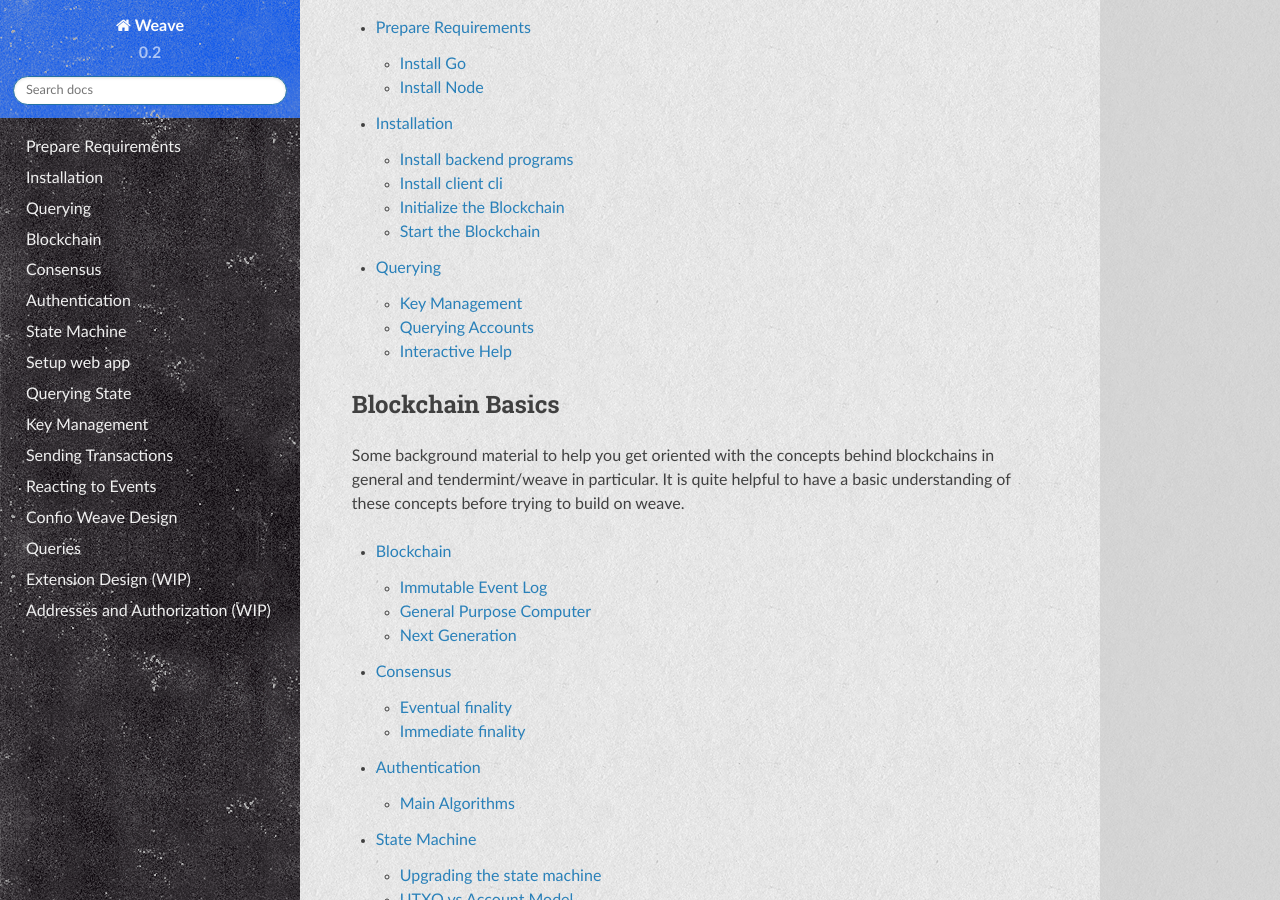
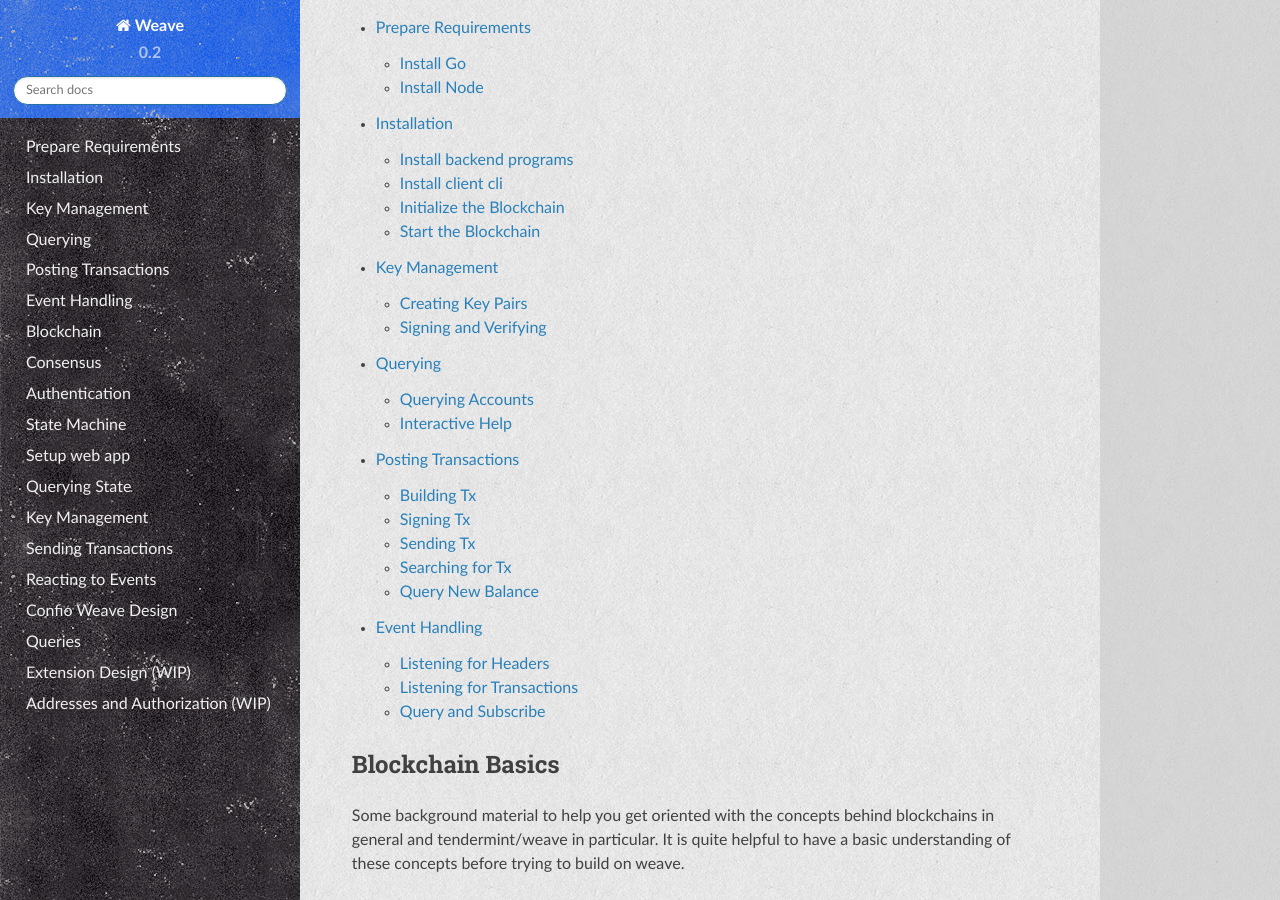
Before and after one commit to iov-one/weave, a Sphinx documentation site: the page built from docs/index.rst, in a window 1280 px wide and 900 px high, scrolled down 441 px. Built offline with Sphinx 7.4.7 and the Read the Docs theme 2.0.0, drawn with Linux system fonts in a browser that asks for light colours; formulas are drawn with MathJax 3; some of the changed lines change nothing that is shown.

Commit message:
Start documenting tx and events for mycoind

```diff
--- a/docs/index.rst
+++ b/docs/index.rst
@@ -32,7 +32,10 @@
 
    mycoind/setup.rst
    mycoind/installation.rst
+   mycoind/keys.rst
    mycoind/query.rst
+   mycoind/tx.rst
+   mycoind/events.rst
 
 Blockchain Basics
 -----------------
--- /dev/null
+++ b/docs/mycoind/events.rst
@@ -0,0 +1,57 @@
+--------------
+Event Handling
+--------------
+
+As we have a websocket connection with the tendermint
+server, we can not only query accounts and post transactions
+but also react to events. This is very nice for modern
+interfaces, but also less thoroughly tested (both in tendermint
+and in weave-js) and there may be some bumps here, especially
+with new versions of tendermint.
+
+Listening for Headers
+---------------------
+
+.. code:: javascript
+
+    // subscribe to all new headers, and store in an array
+    let headers = []
+    client.subscribeHeaders(x => headers.push(x))
+    // query the length a few times to see it grow
+    headers.length
+    headers.length
+    // unsubscribe and check that no new headers are added
+    client.unsubscribe()
+    headers.length
+    headers.length
+    // look at one header to see what info is available
+    let mine = headers[1]
+    pprint(mine)
+    // you get similar info by querying
+    let height = mine.block.header.height
+    let head = await client.header(height)
+    let block = await client.block(height)
+    pprint(head)
+    pprint(block)
+    pprint(mine)
+    // one has block, other block_meta....
+    JSON.stringify(block.block) === JSON.stringify(mine.block)
+    JSON.stringify(head) === JSON.stringify(block.block_meta)
+
+
+Listening for Transactions
+--------------------------
+
+**TODO** after we get the send/search tx tutorial finished
+
+
+Query and Subscribe
+-------------------
+
+A powerful approach for dealing with transaction histories
+is to query for the current state, and then listen for changes.
+This allows us quick access to the entire historical set and
+immediate notifications of any change, to always provide a
+complete and updated state to our client application
+
+**TODO** demo
--- /dev/null
+++ b/docs/mycoind/keys.rst
@@ -0,0 +1,85 @@
+--------------
+Key Management
+--------------
+
+Besides providing us a client that can interact with the blockchain,
+we also have a keybase at our disposal to manage our private keys.
+When you provide an argument to ``yarn cli``, it will load the keys
+from the given database. You can also do this programmatically.
+It will read/write from any
+`levelup <https://www.npmjs.com/package/levelup>`__
+compatible storage, so we can use
+`leveldb <https://www.npmjs.com/package/leveldown>`__ in the cli,
+`memdown <https://www.npmjs.com/package/memdown>`__ in test cases,
+and `level.js <https://github.com/level/level.js>`__ in the browser,
+and `asyncstorage <https://github.com/tradle/asyncstorage-down>`__
+for react-native.
+
+.. code:: javascript
+
+    const weave = require("weave");
+    const leveldown = require("leveldown");
+    function loadKeybase(file) {
+        return weave.openDB(leveldown(file))
+            .then(db => weave.KeyBase.setup(db));
+    }
+    let keys = await loadKeyBase("demo-keys.db");
+
+Creating Key Pairs
+------------------
+
+Once we have access to a KeyBase, we can create key pairs.
+All operations are syncronous in memory, you must explicitly call
+the asynchronous function (using .then() / await) to save the keys,
+otherwise all new keys are lost when you close the store.
+
+.. code:: javascript
+
+    // create a new key
+    let demo = keys.add('demo')
+    // try to create a conflicting name throws an error
+    keys.add('demo')
+    // instead, we can load an existing key
+    let demo2 = keys.get('demo')
+    // check the address
+    demo.address()
+    demo.address() === demo2.address()
+    // add a second key and see the contents of the keybase
+    let rcpt = keys.add('rcpt')
+    keys.list()
+    // now save them both so we can use them later
+    await keys.save()
+
+Signing and Verifying
+---------------------
+
+We will later use the keys to sign and verify transactions.
+This is done as part of higher-level functions, but to get an
+idea of how the signatures work, try the following. Note that
+every signature include a chainID to tie it to one blockchain
+(in the case of a fork), and a sequence number (for replay
+protection). Both of these must be match in the verify
+function for it to be considered valid.
+
+We need the private/secret key to sign the message, but only
+need the public key to verify the signature. Currently we only
+handle key pairs, but when we enable importing public keys of known
+contacts, we could easily use this to verify signatures of any
+known contact, whose public key we have.
+
+.. code:: javascript
+
+    // create two different messages
+    let msg = Buffer.from("my secret message")
+    let msg2 = Buffer.from("modified message")
+    // chainID is used to tie this transaction to one blockchain
+    let chainID = 'proper-chain'
+    // sign the msg with the demo key, get signature and sequence
+    let {sig, seq} = demo.sign(msg, chainID)
+    // verifies with all proper
+    demo.verify(msg, sig, chainID, seq)
+    // changing key, msg, chain, or sequence invalidates sig
+    rcpt.verify(msg, sig, chainID, seq)
+    demo.verify(msg2, sig, chainID, seq)
+    demo.verify(msg, sig, 'fork-chain', seq)
+    demo.verify(msg, sig, chainID, 10)
--- a/docs/mycoind/query.rst
+++ b/docs/mycoind/query.rst
@@ -18,85 +18,6 @@
     await client.status()
     await client.height()
 
-Key Management
---------------
-
-Besides providing us a client that can interact with the blockchain,
-we also have a keybase at our disposal to manage our private keys.
-When you provide an argument to ``yarn cli``, it will load the keys
-from the given database. You can also do this programmatically.
-It will read/write from any
-`levelup <https://www.npmjs.com/package/levelup>`__
-compatible storage, so we can use
-`leveldb <https://www.npmjs.com/package/leveldown>`__ in the cli,
-`memdown <https://www.npmjs.com/package/memdown>`__ in test cases,
-and `level.js <https://github.com/level/level.js>`__ in the browser,
-and `asyncstorage <https://github.com/tradle/asyncstorage-down>`__
-for react-native.
-
-.. code:: javascript
-
-    const weave = require("weave");
-    const leveldown = require("leveldown");
-    function loadKeybase(file) {
-        return weave.openDB(leveldown(file))
-            .then(db => weave.KeyBase.setup(db));
-    }
-    let keys = await loadKeyBase("demo-keys.db");
-
-
-Once we have access to a KeyBase, we can create key pairs.
-All operations are syncronous in memory, you must explicitly call
-the asynchronous function (using .then() / await) to save the keys,
-otherwise all new keys are lost when you close the store.
-
-.. code:: javascript
-
-    // create a new key
-    let demo = keys.add('demo')
-    // try to create a conflicting name throws an error
-    keys.add('demo')
-    // instead, we can load an existing key
-    let demo2 = keys.get('demo')
-    // check the address
-    demo.address()
-    demo.address() === demo2.address()
-    // add a second key and see the contents of the keybase
-    let rcpt = keys.add('rcpt')
-    keys.list()
-    // now save them both so we can use them later
-    await keys.save()
-
-We will later use the keys to sign and verify transactions.
-This is done as part of higher-level functions, but to get an
-idea of how the signatures work, try the following. Note that
-every signature include a chainID to tie it to one blockchain
-(in the case of a fork), and a sequence number (for replay
-protection). Both of these must be match in the verify
-function for it to be considered valid.
-
-We need the private/secret key to sign the message, but only
-need the public key to verify the signature. Currently we only
-handle key pairs, but when we enable importing public keys of known
-contacts, we could easily use this to verify signatures of any
-known contact, whose public key we have.
-
-.. code:: javascript
-
-    // create two different messages
-    let msg = Buffer.from("my secret message")
-    let msg2 = Buffer.from("modified message")
-    // chainID is used to tie this transaction to one blockchain
-    let chainID = 'proper-chain'
-    // sign the msg with the demo key, get signature and sequence
-    let {sig, seq} = demo.sign(msg, chainID)
-    // verifies with all proper
-    demo.verify(msg, sig, chainID, seq)
-    // changing key, msg, chain, or sequence invalidates sig
-    rcpt.verify(msg, sig, chainID, seq)
-    demo.verify(msg2, sig, chainID, seq)
-    demo.verify(msg, sig, 'fork-chain', seq)
-    demo.verify(msg, sig, chainID, 10)
 
 Querying Accounts
 -----------------
--- /dev/null
+++ b/docs/mycoind/tx.rst
@@ -0,0 +1,22 @@
+--------------------
+Posting Transactions
+--------------------
+
+Building Tx
+-----------
+
+
+Signing Tx
+----------
+
+
+Sending Tx
+----------
+
+
+Searching for Tx
+----------------
+
+
+Query New Balance
+-----------------
```
